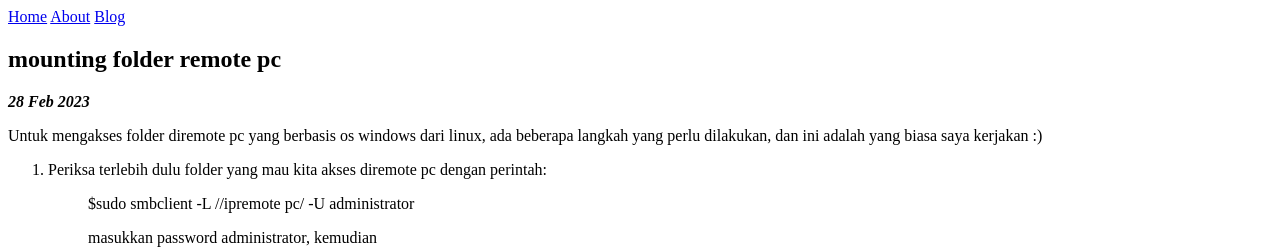
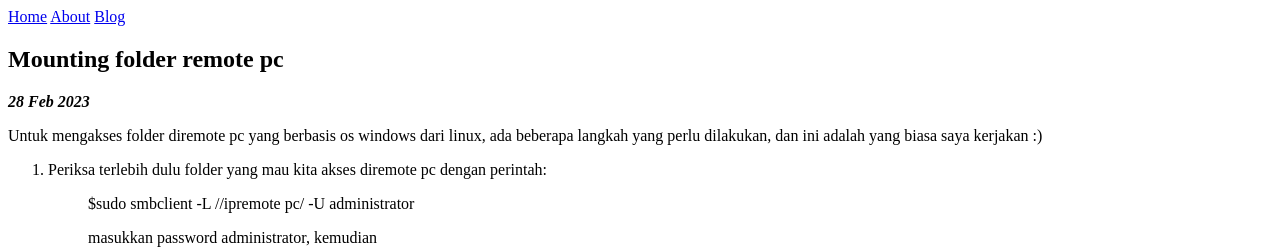
Before and after one commit to abdullahanon/abdullahanon.github.io, a Jekyll site: the page built from _posts/2023-02-28-mounting-folder-diremote-pc.md, in a window 1280 px wide. Shown: the top 249 px of the page. Built offline with Jekyll 4.4.1, drawn with Linux system fonts in a browser that asks for light colours.

```diff
--- a/_posts/2023-02-28-mounting-folder-diremote-pc.md
+++ b/_posts/2023-02-28-mounting-folder-diremote-pc.md
@@ -1,5 +1,5 @@
 ---
-title: mounting folder remote pc
+title: Mounting folder remote pc
 layout: post
 ---
 
```
